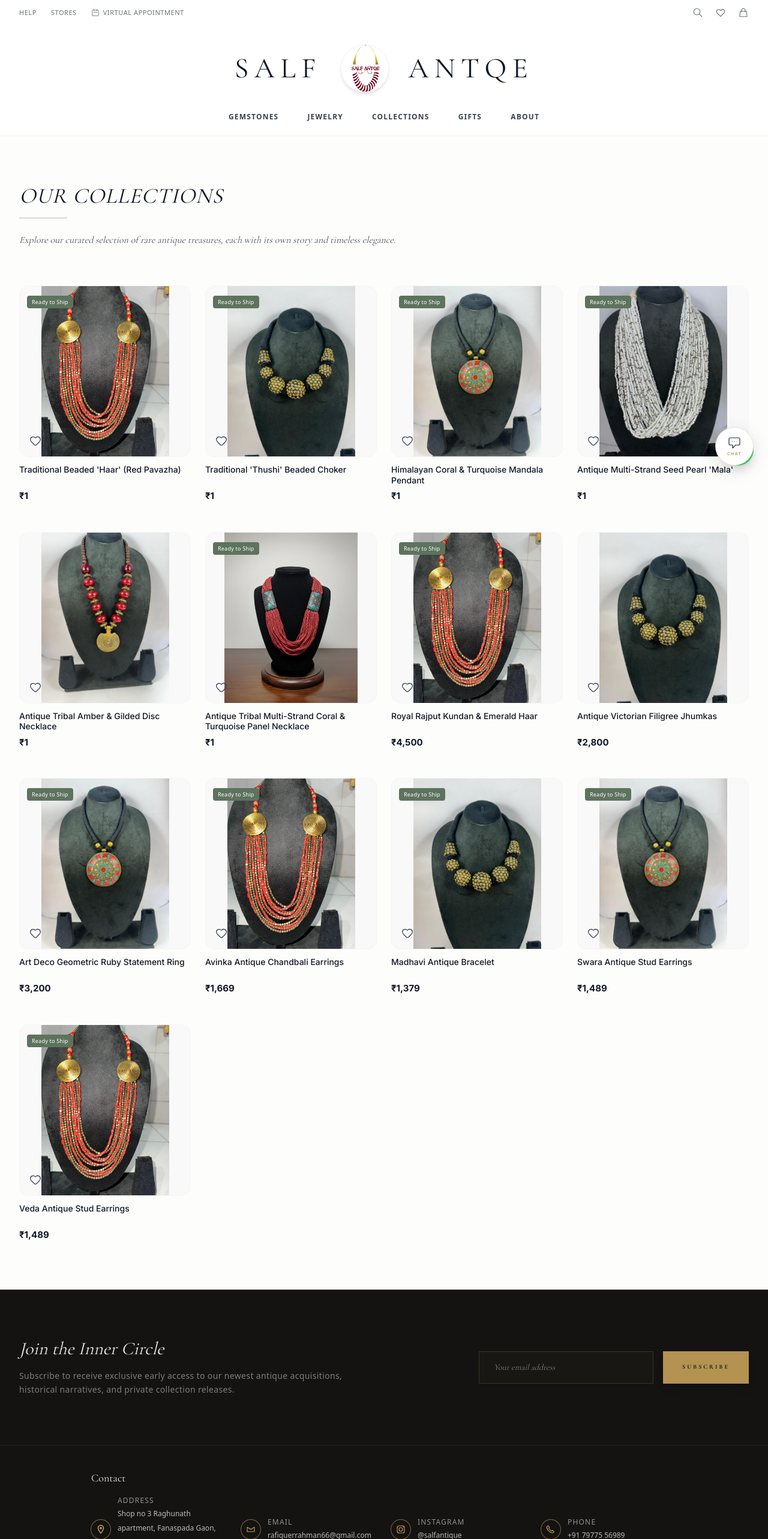
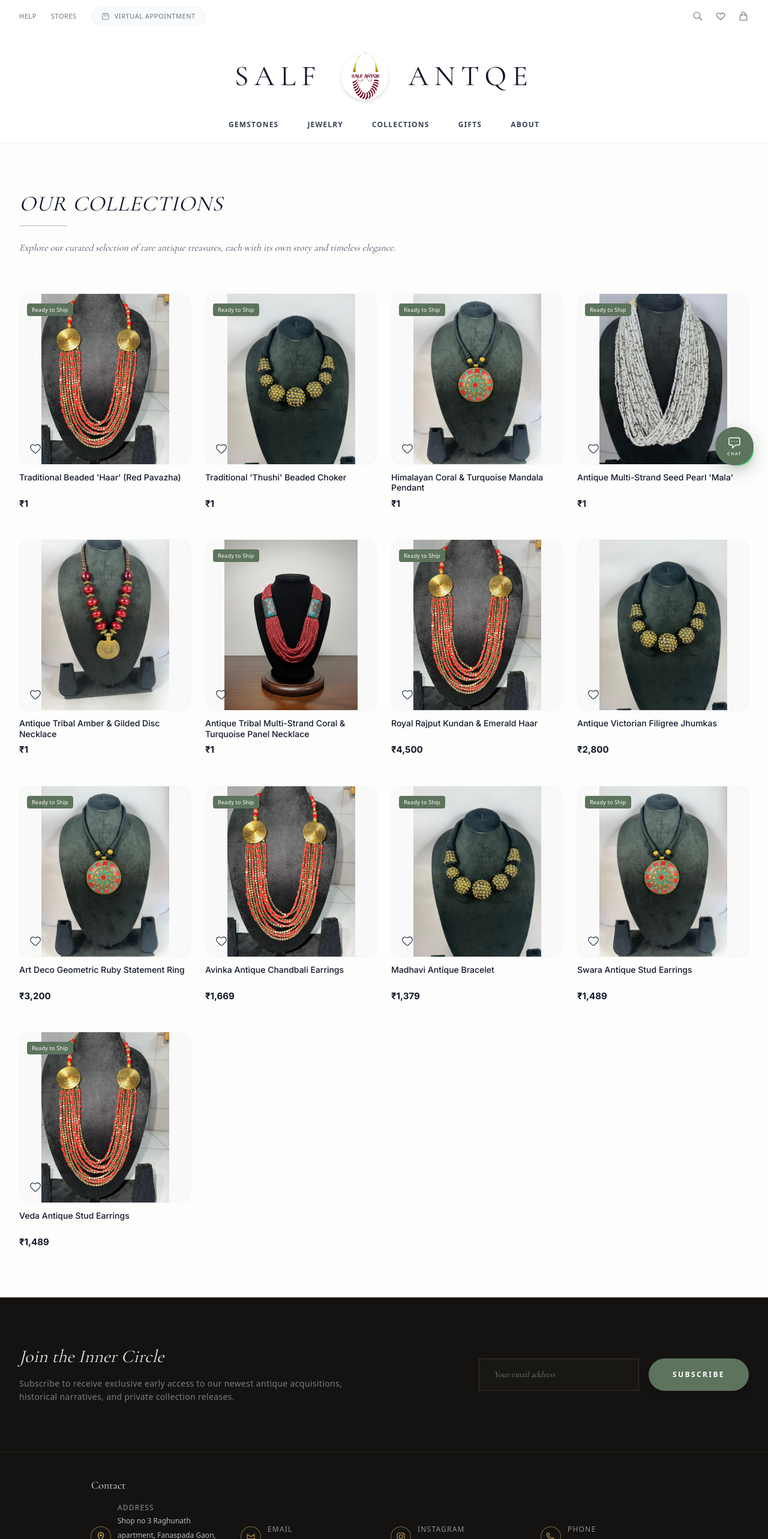
Before and after one commit to mdrafiquerrahman/SalfAntique, a Next.js app: page /collections in a window 1280 px wide. Shown: the top 2566 px of the page at 60% size. Built offline with nearby package versions, Linux system fonts and the light colour scheme.

Commit message:
UI-refinements

```diff
--- a/src/components/AppointmentBot.tsx
+++ b/src/components/AppointmentBot.tsx
@@ -207,14 +207,14 @@ export default function AppointmentBot() {
             whileTap={{ scale: 0.95 }}
             exit={{ scale: 0, opacity: 0 }}
             onClick={() => setIsOpen(true)}
-            className="group relative flex h-14 w-14 sm:h-16 sm:w-16 items-center justify-center rounded-full bg-white shadow-[0_8px_30px_rgb(0,0,0,0.12)] border border-muted-gold/30"
+            className="group relative flex h-14 w-14 sm:h-16 sm:w-16 items-center justify-center rounded-full bg-[#5d735d] shadow-[0_8px_30px_rgba(93,115,93,0.3)] border border-[#5d735d]/20 transition-all duration-300"
           >
-            <div className="absolute inset-0 rounded-full bg-muted-gold/5 animate-ping group-hover:hidden" />
+            <div className="absolute inset-0 rounded-full bg-[#5d735d]/20 animate-ping group-hover:hidden" />
             <div className="relative flex flex-col items-center">
-              <svg className="h-6 w-6 text-gray-800" fill="none" stroke="currentColor" viewBox="0 0 24 24">
-                <path strokeLinecap="round" strokeLinejoin="round" strokeWidth="1.2" d="M8 10h.01M12 10h.01M16 10h.01M9 16H5a2 2 0 01-2-2V6a2 2 0 012-2h14a2 2 0 012 2v8a2 2 0 01-2 2h-5l-5 5v-5z" />
+              <svg className="h-6 w-6 text-white" fill="none" stroke="currentColor" viewBox="0 0 24 24">
+                <path strokeLinecap="round" strokeLinejoin="round" strokeWidth="1.5" d="M8 10h.01M12 10h.01M16 10h.01M9 16H5a2 2 0 01-2-2V6a2 2 0 012-2h14a2 2 0 012 2v8a2 2 0 01-2 2h-5l-5 5v-5z" />
               </svg>
-              <span className="text-[7px] font-bold tracking-[0.2em] text-muted-gold uppercase mt-0.5">Chat</span>
+              <span className="text-[7px] font-bold tracking-[0.2em] text-white/80 uppercase mt-0.5">Chat</span>
             </div>
           </motion.button>
         )}
@@ -285,7 +285,7 @@ export default function AppointmentBot() {
                           <button
                             key={option}
                             onClick={() => handleOptionClick(option)}
-                            className="rounded-full border border-muted-gold/30 bg-white px-4 py-2 text-[11px] font-medium text-gray-700 transition-all hover:border-muted-gold hover:bg-muted-gold/5 active:scale-95"
+                            className="rounded-full border border-[#5d735d]/30 bg-white px-4 py-2 text-[11px] font-medium text-gray-700 transition-all hover:border-[#5d735d] hover:bg-[#5d735d]/5 active:scale-95"
                           >
                             {option}
                           </button>
--- a/src/components/ContactFooter.tsx
+++ b/src/components/ContactFooter.tsx
@@ -82,14 +82,14 @@ export default function ContactFooter() {
                   <button
                     type="submit"
                     disabled={status === "loading"}
-                    className="bg-muted-gold/90 px-8 py-4 font-serif text-offblack text-[10px] uppercase tracking-[0.3em] font-bold hover:bg-parchment transition-all shadow-lg whitespace-nowrap disabled:opacity-50 flex items-center justify-center min-w-[140px]"
+                    className="bg-[#5d735d] px-10 py-4 text-white text-[12px] font-bold tracking-[0.2em] rounded-full hover:bg-[#4a5c4a] transition-all duration-300 shadow-lg hover:shadow-[#5d735d]/20 whitespace-nowrap disabled:opacity-50 flex items-center justify-center min-w-[160px]"
                   >
                     {status === "loading" ? (
-                      <svg className="animate-spin h-4 w-4 text-offblack" xmlns="http://www.w3.org/2000/svg" fill="none" viewBox="0 0 24 24">
+                      <svg className="animate-spin h-4 w-4 text-white" xmlns="http://www.w3.org/2000/svg" fill="none" viewBox="0 0 24 24">
                         <circle className="opacity-25" cx="12" cy="12" r="10" stroke="currentColor" strokeWidth="4"></circle>
                         <path className="opacity-75" fill="currentColor" d="M4 12a8 8 0 018-8V0C5.373 0 0 5.373 0 12h4zm2 5.291A7.962 7.962 0 014 12H0c0 3.042 1.135 5.824 3 7.938l3-2.647z"></path>
                       </svg>
-                    ) : "Subscribe"}
+                    ) : "SUBSCRIBE"}
                   </button>
                 </motion.form>
               )}
--- a/src/components/FAQ.tsx
+++ b/src/components/FAQ.tsx
@@ -46,11 +46,11 @@ export default function FAQ() {
             >
               <button
                 onClick={() => setActiveIndex(activeIndex === index ? null : index)}
-                className="w-full flex items-center justify-between p-6 text-left hover:bg-muted-gold/[0.04] transition-colors"
+                className="w-full flex items-center justify-between p-6 text-left hover:bg-[#5d735d]/5 transition-all duration-300 group"
               >
-                <span className="font-serif text-lg text-parchment italic">{faq.question}</span>
+                <span className="font-serif text-lg text-parchment italic group-hover:text-white transition-colors">{faq.question}</span>
                 <ChevronDown
-                  className={`w-5 h-5 text-muted-gold transition-transform duration-300 ${
+                  className={`w-5 h-5 text-muted-gold group-hover:text-[#5d735d] transition-all duration-300 ${
                     activeIndex === index ? "rotate-180" : ""
                   }`}
                 />
--- a/src/components/GalleryGrid.tsx
+++ b/src/components/GalleryGrid.tsx
@@ -58,7 +58,7 @@ export default function GalleryGrid({ era, category, sort }: GalleryGridProps) {
         <p className="text-gray-400 font-serif italic">No pieces found matching your criteria.</p>
         <button
           onClick={() => window.location.href = '/jewelry'}
-          className="mt-6 text-brilliant-green text-[11px] uppercase tracking-widest font-bold"
+          className="mt-8 px-10 py-3 bg-[#5d735d] text-white text-[11px] font-bold tracking-[0.2em] rounded-full hover:bg-[#4a5c4a] transition-all duration-300 shadow-lg uppercase"
         >
           View All Jewelry
         </button>
--- a/src/components/MuseumHero.tsx
+++ b/src/components/MuseumHero.tsx
@@ -35,9 +35,12 @@ export default function MuseumHero() {
               <Link
                 href="/collections"
                 prefetch={false}
-                className="bg-transparent px-6 py-3 text-[10px] lg:text-[12px] font-bold tracking-widest text-parchment uppercase hover:bg-brilliant-green transition-all text-center border border-parchment/40 rounded-full"
+                className="group relative overflow-hidden bg-white/10 backdrop-blur-md border border-white/20 px-8 py-4 rounded-full transition-all duration-500 hover:bg-white hover:border-white"
               >
-                Shop Our Collections
+                <span className="relative z-10 text-[11px] lg:text-[13px] font-bold tracking-[0.2em] text-white uppercase group-hover:text-[#5d735d] transition-colors duration-500">
+                  SHOP OUR COLLECTIONS
+                </span>
+                <div className="absolute inset-0 bg-white translate-y-full group-hover:translate-y-0 transition-transform duration-500" />
               </Link>
             </div>
           </motion.div>
--- a/src/components/NavBar.tsx
+++ b/src/components/NavBar.tsx
@@ -81,9 +81,13 @@ export default function NavBar() {
             </div>
 
             <div className="hidden lg:flex items-center gap-6">
-              <Link href="/help" prefetch={false} className="hover:text-brilliant-green transition-colors">Help</Link>
-              <Link href="/stores" prefetch={false} className="hover:text-brilliant-green transition-colors">Stores</Link>
-              <Link href="/appointment" prefetch={false} className="flex items-center gap-1.5 hover:text-brilliant-green transition-colors">
+              <Link href="/help" prefetch={false} className="hover:text-[#5d735d] transition-colors">Help</Link>
+              <Link href="/stores" prefetch={false} className="hover:text-[#5d735d] transition-colors">Stores</Link>
+              <Link
+                href="/appointment"
+                prefetch={false}
+                className="flex items-center gap-2 px-4 py-1.5 rounded-full bg-gray-50 border border-gray-100 hover:bg-[#5d735d] hover:text-white transition-all duration-300"
+              >
                 <svg className="w-3.5 h-3.5" fill="none" stroke="currentColor" viewBox="0 0 24 24">
                   <path strokeLinecap="round" strokeLinejoin="round" strokeWidth="1.5" d="M8 7V3m8 4V3m-9 8h10M5 21h14a2 2 0 002-2V7a2 2 0 00-2-2H5a2 2 0 00-2 2v12a2 2 0 002 2z" />
                 </svg>
--- a/src/components/NewArrivals.tsx
+++ b/src/components/NewArrivals.tsx
@@ -3,6 +3,7 @@ import { useState } from "react";
 import { products } from "../data/products";
 import ProductCard from "./ProductCard";
 import Link from "next/link";
+import { motion } from "framer-motion";
 
 export default function NewArrivals() {
   const [activeTab, setActiveTab] = useState("new");
--- a/src/components/ShopByCategory.tsx
+++ b/src/components/ShopByCategory.tsx
@@ -63,11 +63,10 @@ export default function ShopByCategory() {
                     <h3 className="font-serif text-2xl tracking-wide">{category.name}</h3>
                   </div>
                 </div>
-                <div className="flex items-center justify-between px-2">
-                  <span className="text-[11px] font-bold uppercase tracking-widest text-gray-400 group-hover:text-brilliant-green transition-colors">
+                <div className="flex items-center justify-center">
+                  <span className="px-6 py-2.5 rounded-full border border-gray-100 text-[11px] font-bold uppercase tracking-widest text-gray-500 group-hover:bg-[#5d735d] group-hover:text-white group-hover:border-[#5d735d] transition-all duration-500 shadow-sm group-hover:shadow-md group-hover:-translate-y-0.5">
                     Explore Now
                   </span>
-                  <div className="w-8 h-px bg-gray-200 group-hover:w-12 group-hover:bg-brilliant-green transition-all" />
                 </div>
               </Link>
             </motion.div>
```
